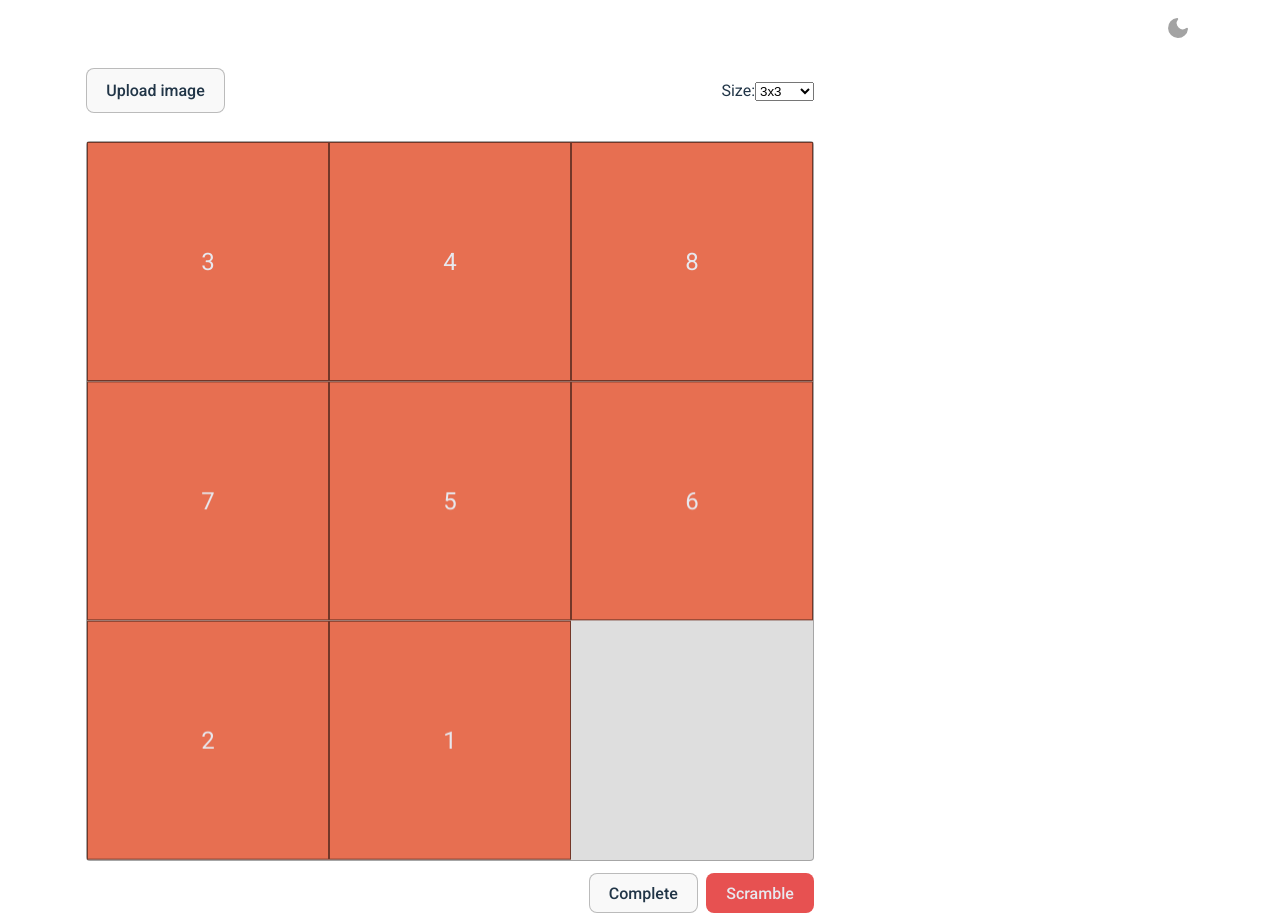
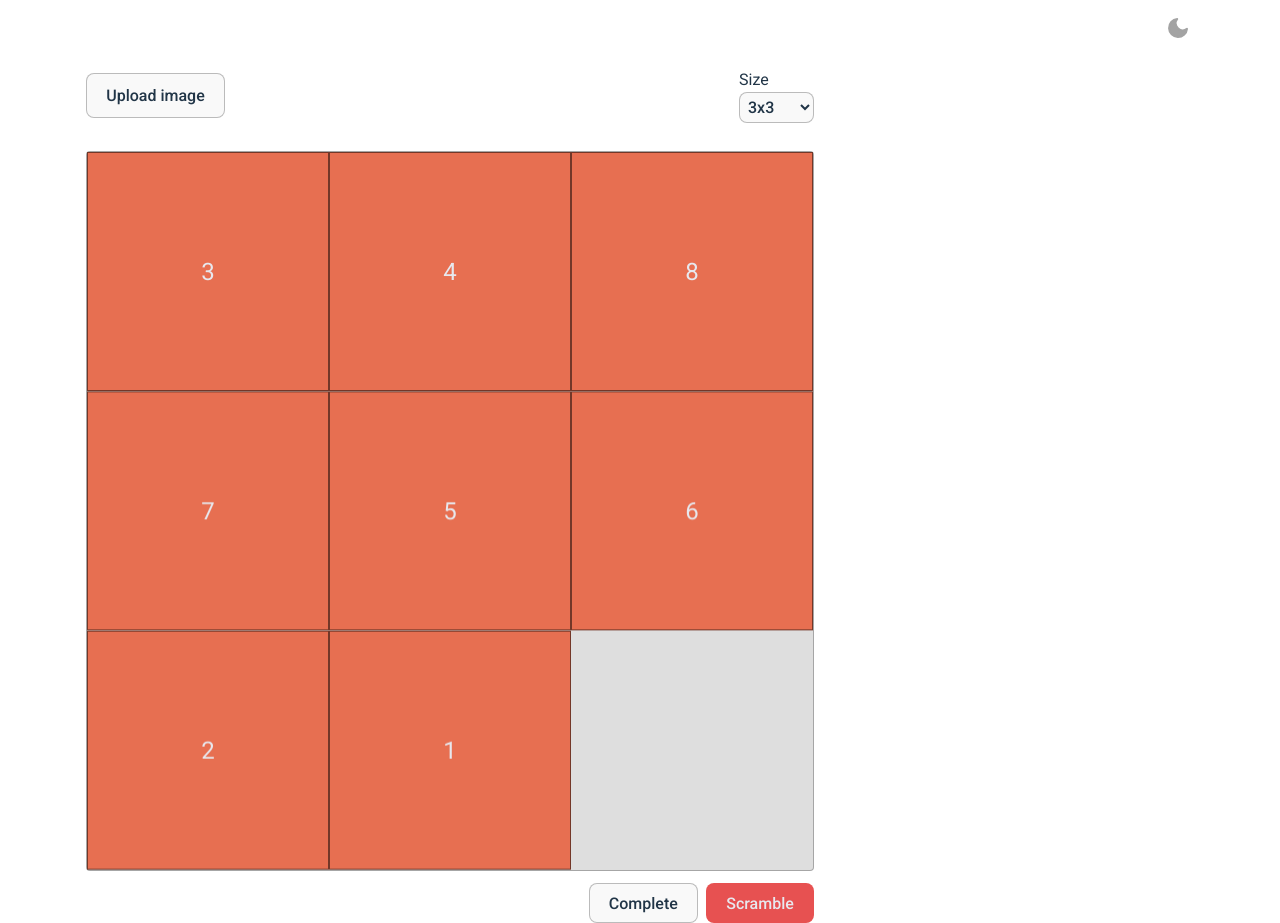
Before and after one commit to blake-boswell/slide-puzzle, a React (Vite) app: page / in a window 1280 px wide. Built offline with nearby package versions, Linux system fonts and the light colour scheme.

Commit message:
Added styles to select elements

```diff
--- a/src/pages/Puzzle.tsx
+++ b/src/pages/Puzzle.tsx
@@ -283,7 +283,9 @@ const Puzzle = () => {
             onChange={handleImageLoad}
           />
           <div className="control-end">
-            <label htmlFor="size-selector">Size:</label>
+            <label className="d-block" htmlFor="size-selector">
+              Size
+            </label>
             <select id="size-selector" onChange={handleSizeChange}>
               <option value="3x3">3x3</option>
               <option value="4x4">4x4</option>
--- a/src/styles/button.css
+++ b/src/styles/button.css
@@ -1,4 +1,5 @@
 button,
+select,
 .file-input {
   border-radius: 8px;
   border: 1px solid var(--color-border);
@@ -13,12 +14,15 @@ button,
 }
 
 button:hover,
+select:hover,
 .file-input:hover {
   border-color: #646cff;
 }
 
 button:focus,
 button:focus-visible,
+select:focus,
+select:focus-visible,
 .file-input:focus,
 .file-input:focus-visible {
   outline: 4px auto -webkit-focus-ring-color;
--- a/src/styles/input.css
+++ b/src/styles/input.css
@@ -5,3 +5,7 @@ input[type='file'] {
 .file-input {
   content: 'Upload image';
 }
+
+select {
+  padding: 4px;
+}
--- a/src/styles/layout.css
+++ b/src/styles/layout.css
@@ -4,6 +4,10 @@
   padding-left: 16px;
   margin-left: auto;
   margin-right: auto;
+}
+
+.d-block {
+  display: block;
 }
 
 @media (min-width: 576px) {
```
